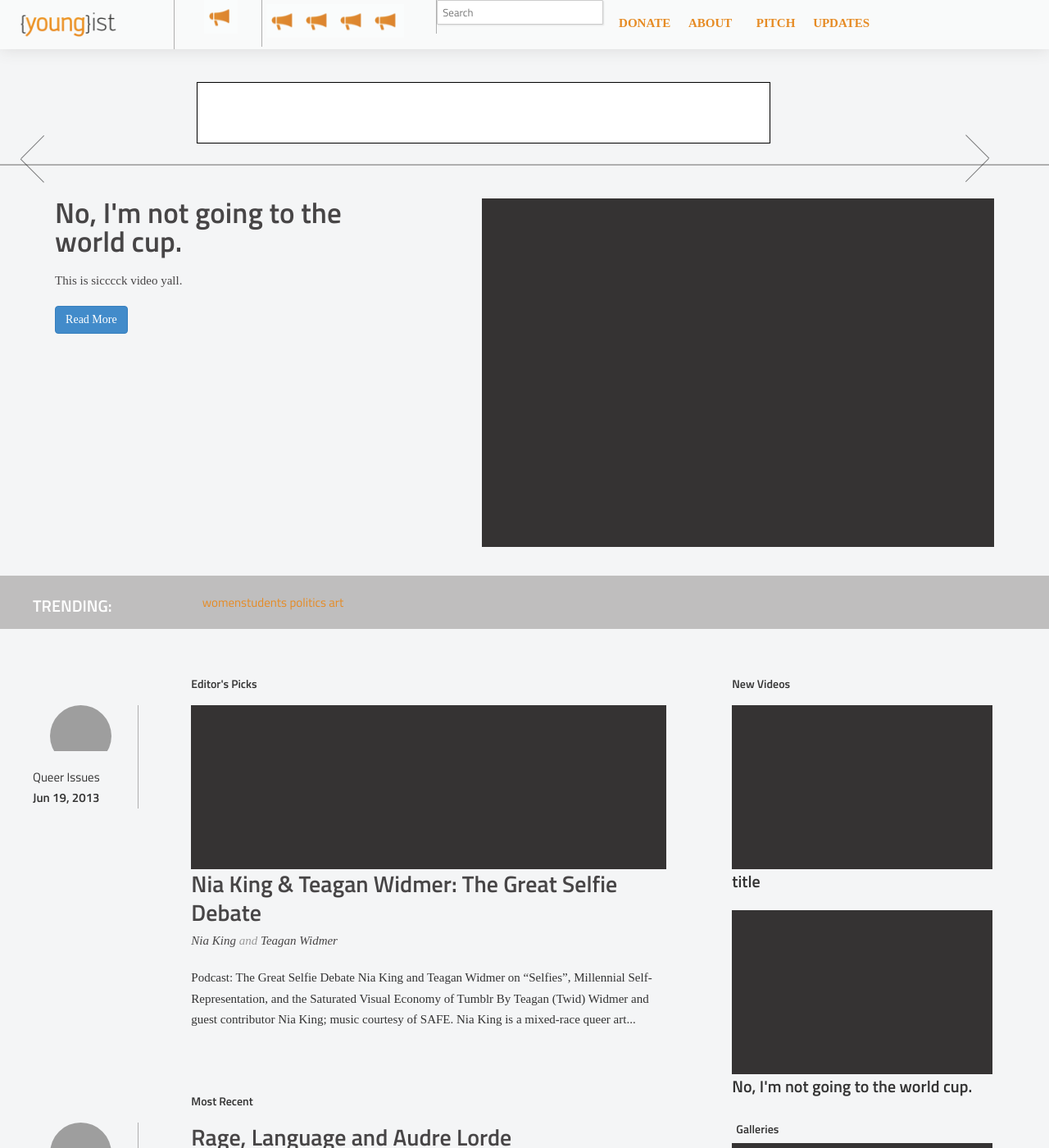
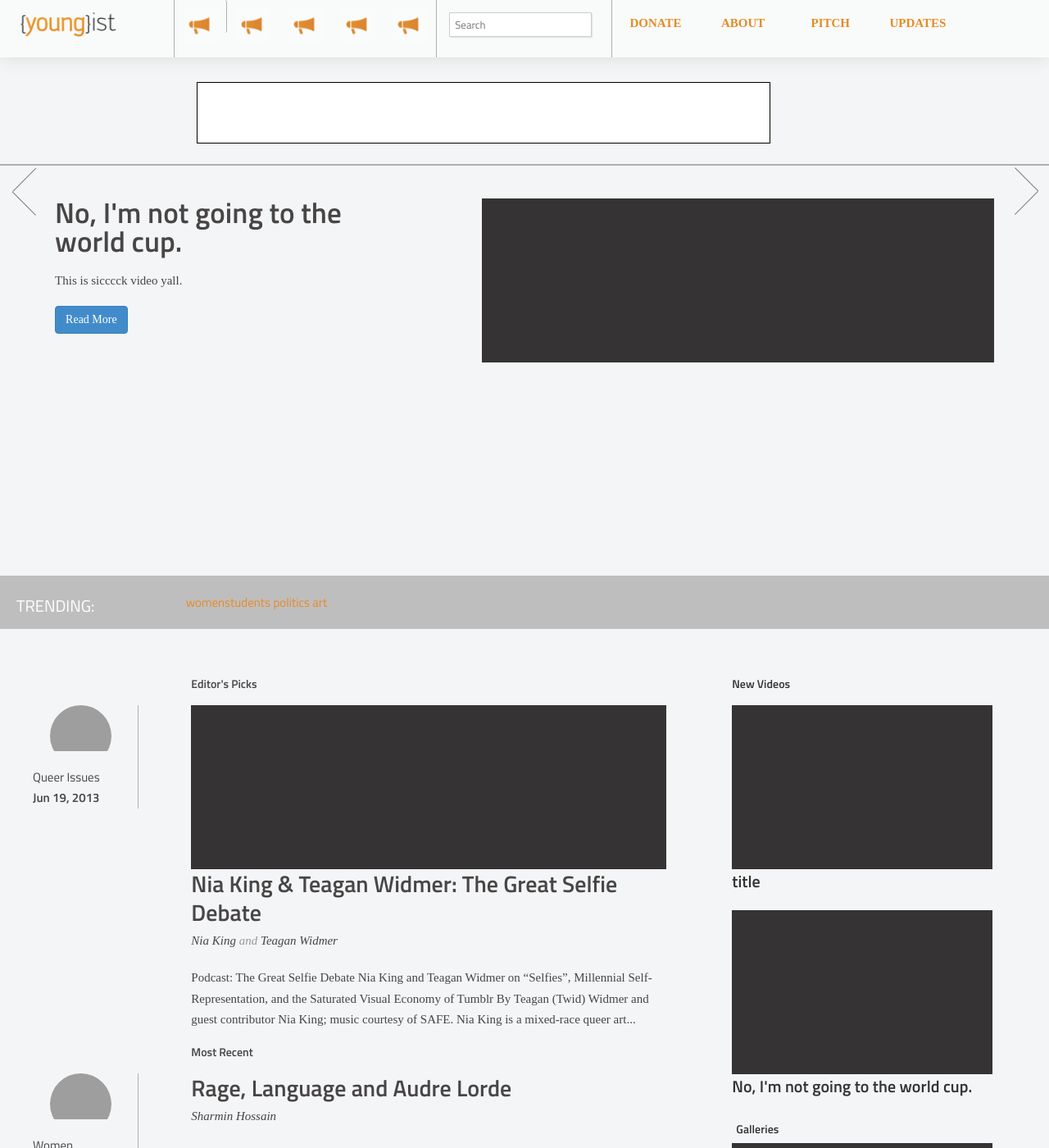
Before and after one commit to youngist/clean-blog, a Jekyll site: the page built from index.html, in a window 1280 px wide and 1400 px high. Shown: the whole window at 82% size. Built offline with Jekyll 4.4.1, drawn with Linux system fonts in a browser that asks for light colours; some web fonts are replaced; Markdown is read by kramdown in place of the engine named in the settings; grey boxes are pictures that could not be loaded.

Commit message:
fixed nav look, ad shows in mobile layout

```diff
--- a/_layouts/default.html
+++ b/_layouts/default.html
@@ -3,9 +3,9 @@
 <html>
 <head>
 <meta charset='utf-8' />
-<!-- <link rel='shortcut icon' href='{{base}}/img/favicon.ico'> -->
 <title>{{page.title}}</title>
-<meta name='description' content='{{ page.excerpt }}'>
+<!-- Find another way to include excerpt for facebook and other social sharing -->
+<!-- <meta name='description' content='{{ page.excerpt }}'> -->
 <meta name="viewport" content="width=device-width, initial-scale=1">
 <link type="text/css" rel="stylesheet" href='{{base}}/carousel.css'>
 <link type="text/css" rel="stylesheet" href='{{base}}/bootstrap.css'> <!-- careful what gets changed to bootstrap -->
@@ -27,27 +27,35 @@
 </script>
 </head>
 <body {% if page.class %} class='{{page.class}}' {% endif %}>
-<div class='header-container clearfix'>
+<div class='col12 header-container clearfix'>
     <div class='header'>
-        <div class='col2 rborder header-title'><a class='header-title-link' href='{{base}}/'><img class='logo' src='{{base}}/images/tumblrlogo.png' style='height:60px;' /></a></div>
-        <div class='col1 rborder'><img class='margin4' src='{{base}}/images/speaker-temp.png' style='height: 41px;' /></div>
+        <div class='col2 rborder header-title' style='padding-bottom: 70px;'>
+            <a class='header-title-link' href='{{base}}/'>
+                <img class='logo' src='{{base}}/images/tumblrlogo.png' style='height:60px;' />
+            </a>
+        </div>
+        <!-- <div class='col1 center rborder' style="padding-bottom: 10px;">
+            <img src="/clean-blog/images/speaker-temp.png" style="height: 41px;">
+        </div> -->
+    </div>
         <!-- SOCIAL MEDIA -->
-        <ul class='menu-social rborder col2'>
+        <ul class='menu rborder col3' style="padding-bottom: 30px;">
+            <li class=''><a class='rborder pad0' href='{{base}}/action'><img src='{{base}}/images/speaker-temp.png' style='height: 41px;' /></a></li>
             <li class=''><a class='pad0' href='rss'><img src='{{base}}/images/speaker-temp.png' style='height: 41px;' /></a></li>
-            <li class=''><a class='pad0' href='facebook'><img src='{{base}}/images/speaker-temp.png' style='height: 41px;' /></a></li>
-            <li class=''><a class='pad0' href='twitter'><img src='{{base}}/images/speaker-temp.png' style='height: 41px;' /></a></li>
-            <li class=''><a class='pad0' href='tumblr'><img src='{{base}}/images/speaker-temp.png' style='height: 41px;' /></a></li>
+            <li class=''><a class='pad0' href='http://www.facebook.com/youngist/'><img src='{{base}}/images/speaker-temp.png' style='height: 41px;' /></a></li>
+            <li class=''><a class='pad0' href='http://www.twitter.com/theyoungist/'><img src='{{base}}/images/speaker-temp.png' style='height: 41px;' /></a></li>
+            <li class=''><a class='pad0' href='http://www.youngist.tumblr.org/'><img src='{{base}}/images/speaker-temp.png' style='height: 41px;' /></a></li>
         </ul>
         <div id="search">
-          <form action="{{base}}/search" class='col2' method="get">
+          <form action="{{base}}/search" class='col2 rborder search' method="get">
             <input type="text" class='col2' id="search-query" name="q" placeholder="Search" autocomplete="off">
           </form>
         </div>
         <ul class='menu col5'>
-            <li class='center actions'><a href='{{base}}/donate'>DONATE</a></li>
-            <li class='center actions'><a href='{{base}}/about'>ABOUT</a></li>
-            <li class='center actions'><a href='{{base}}/pitch'>PITCH</a></li>
-            <li class='center actions'><a href='#modal'>UPDATES</a></li>
+            <li class='bold center nav-action'><a href='{{base}}/donate'>DONATE</a></li>
+            <li class='bold center nav-action'><a href='{{base}}/about'>ABOUT</a></li>
+            <li class='bold center nav-action'><a href='{{base}}/pitch'>PITCH</a></li>
+            <li class='bold center nav-action'><a href='#modal'>UPDATES</a></li>
         </ul>
     </div>
 </div>
--- a/_layouts/post.html
+++ b/_layouts/post.html
@@ -1,8 +1,9 @@
 ---
 layout: default
 ---
-<div class='col3 contributor-info'>
-	<div class='circular' style='background:url({{page.contributorphoto}}) no-repeat; background-size: 130px;'></div><div class='center contributor-name-bio'><h4>{% for contributor in page.contributors %}
+<div class='col3 rborder contributor-info'>
+    <div class='fl circular' style='background:url({{page.contributorphoto}}) no-repeat; background-size: 130px;'></div>
+    <div class='center fr'><h4>{% for contributor in page.contributors %}
     	<p>{% assign contributorclear = contributor | replace: "'", ' ' %}</p>
     	<a href="{{site.baseurl}}/{{ contributorclear | downcase | replace:' ','-' }}"><h3 class='contributor-name post'>{{ contributor }}</h3></a>{% endfor %}
     </h4><p class='contributors'>{{page.contributorbio}}</p></div>
--- a/_posts/pages/2013-05-15-about.html
+++ b/_posts/pages/2013-05-15-about.html
@@ -2,5 +2,7 @@
 layout: default
 class: about
 ---
-
-<div>THIS IS THE ABOUT PAGE</div>
+<div class='pad8 col12'>
+    <h1>About Us</h1>
+</div>
+<div class='pad8 col12'></div>
--- a/index.html
+++ b/index.html
@@ -24,7 +24,7 @@ layout: default
                         <p>{{ post.content | strip_html | truncatewords:40}}</p>
                         <p><a class="btn btn-large btn-primary" href="#">Read More</a></p>
                     </div>
-                    <div class="margin1 col6 carousel-dark"></div>
+                    <div class="margin1 col6 pad8 carousel-dark"></div>
                 </div>
             </div>
     {% endif %}
@@ -48,13 +48,13 @@ layout: default
       </div>
       <!-- FIND ICONS FOR THESE from Tom -->
       <div id='nav-buttons'>
-          <a class="left carousel-control" href="#myCarousel" data-slide="prev"><span class="pad4 prev"></span></a>
-          <a class="right carousel-control" href="#myCarousel" data-slide="next"><span class="pad4 next"></span></a>
+          <a class="left carousel-control" href="#myCarousel" data-slide="prev"><span class="glyphicon pad4 prev"></span></a>
+          <a class="right carousel-control" href="#myCarousel" data-slide="next"><span class="glyphicon pad4 next"></span></a>
       </div>
   </div>
 <div class='pad2 tags'>
     <!-- Change title for class -->
-    <div class='col2 skinny'>TRENDING:</div>
+    <div class='col2 medium-title boldtitillium'>TRENDING:</div>
     <div class='tag-box'>
 <!-- JEKYLL LOGIC for loop through recent articles and take unique tags, max 6? -->
     {% for post in site.posts limit: 4 %}
@@ -69,29 +69,29 @@ layout: default
 <div class='clearfix fill-article all-media'>
     <div class='pad4 col8 articles-section'>
     <!--CSS LOGIC FLOAT WRITER BUBBLE AND OTHER INFO TO THE LEFT LIKE CONTRIBUTOR PAGES -->
-        <div class='col9 margin3 article-list-title picks'>Editor's Picks</div>
+        <div class='col9 margin3 titillium bold section-title picks'>Editor's Picks</div>
         {% for post in site.categories.editors %}
         {% if post.published == true %}
         <div class='col12 listed-article'>
-            <div class='col2 post-box'>
+            <div class='col2 rborder'>
                 <div class='margin2 fl circular article-circle' style='background:url({{post.contributorphoto}}) no-repeat; background-size: 75px;'></div>
                 <!--ADD TAGS AND DATE -->
                 {% for tag in post.tags %}{{ tag }}{% endfor %}
                 <h4>{{post.date || date: "%b %d, %Y" }}</h4>
             </div>
             <div class='col9 margin1 article'>
-                <div class='col12 pad8 dark'></div><!-- ONLY FOR LAST AND FIRST FEATURED ARTICLE SHOW IMAGE -->
+                <div class='col12 pad8 image-space'></div><!-- ONLY FOR LAST AND FIRST FEATURED ARTICLE SHOW IMAGE -->
                 <h2><a href={{site.baseurl}}{{post.url}}>{{post.headline}}</a></h2>
                 <p class='contributors'>{% for contributor in post.contributors %}
                 <a href="{{site.baseurl}}/{{ contributor | downcase | replace:' ','-' }}">{{contributor}}</a>{% if forloop.rindex == 2 and forloop.length > 1 %} and {% endif %}{% if forloop.rindex >  2 %},{% endif %}{% endfor %}</p><p>{{ post.content | strip_html | truncatewords:40}}</p>{% endif %}
             </div>{% endfor %}
         </div>
-        <div class='col9 margin3 article-list-title picks'>Most Recent</div>
+        <div class='col9 margin3 titillium bold section-title picks'>Most Recent</div>
         {% for post in site.categories.article limit:4 %}
         {% if post.categories[1] != "editors" %}
         {% if post.published == true %}
         <div class='col12 listed-article'>
-            <div class='col2 post-box'>
+            <div class='col2 rborder'>
                 <div class='margin2 fl circular article-circle' style='background:url({{post.contributorphoto}}) no-repeat; background-size: 75px;'></div>
                 <!--ADD TAGS AND DATE -->
                 {% for tag in post.tags %}{{ tag }}{% endfor %}
@@ -99,7 +99,7 @@ layout: default
             </div>
         </div>
         <div class='col9 margin1 article'>
-            {% if forloop.rindex == 2 %}<div class='col12 pad8 dark'></div><!-- ONLY FOR LAST AND FIRST FEATURED ARTICLE SHOW IMAGE -->{% endif %}
+            {% if forloop.rindex == 2 %}<div class='col12 pad8 image-space'></div><!-- ONLY FOR LAST AND FIRST FEATURED ARTICLE SHOW IMAGE -->{% endif %}
             <h2><a href={{site.baseurl}}{{post.url}}>{{post.headline}}</a></h2>
             <p class='contributors'>{% for contributor in post.contributors %}
             <a href="{{site.baseurl}}/{{ contributor | downcase | replace:' ','-' }}">{{contributor}}</a>{% if forloop.rindex == 2 and forloop.length > 1 %} and {% endif %}{% if forloop.rindex >  2 %},{% endif %}{% endfor %}</p>
@@ -108,28 +108,28 @@ layout: default
     <!-- </div> -->
     <div class='pad4 col4 article-list-title fill-article article-section'>
         <!-- MEDIA SECTION WILL SHOW IMAGE OR SCREENSHOT OF VIDEO AND LINK TO THE ARTICLE WITH THE VIDEO EMBEDDED -->
-        <div class='col11 article-list-title'>New Videos</div>
+        <div class='col11 titillium bold section-title'>New Videos</div>
         {% for post in site.categories.video limit:4 %}
         {% if post.published == true %}
         {% if forloop.rindex != 1 %}
-        <div class='col11 pad8 dark'></div>
+        <div class='col11 pad8 image-space'></div>
         <h3 class='col11'>{{post.title}}</h3>
         {% endif %}
         {% if forloop.rindex == 1 %}
         <!-- WE WILL PUT AN ADD HERE -->
-        <!-- <div class='margin1 ad-box video'></div> -->
+        <!-- <div class='margin1 ad-box'></div> -->
         {% endif %}
         {% endif %}
         {% endfor %}
-        <div class='pad0 col11 article-list-title'>Galleries</div>
+        <div class='pad0 col11 titillium bold section-title'>Galleries</div>
         <!-- this will be a for loop for galleries later -->
-        <div class='col11 pad8 dark'></div>
+        <div class='col11 pad8 image-space'></div>
         <h3 class='col11'>My Body, My Marriage{{post.title}}</h3>
-        <div class='col11 pad8 dark'></div>
+        <div class='col11 pad8 image-space'></div>
         <h3 class='col11 '>Stonewall 1969{{post.title}}</h3>
-        <div class='pad0 col11 article-list-title'>Sounds</div>
+        <div class='pad0 col11 titillium bold section-title'>Sounds</div>
         <!-- this will be a for loop for sounds later -->
-        <div class='col11 pad8 dark'></div>
+        <div class='col11 pad8 image-space'></div>
         <h3 class='col11'>Lysistrata Lyceum: Meditations from a Greek American Living in Greece{{post.title}}</h3>
         <h3 class='col11'>Click here to listen.</h3>
     </div>
--- a/site.css
+++ b/site.css
@@ -133,120 +133,43 @@ hr {
 
 /* Content Section */
 
+/* General Utilities and Styles */
+
 .rborder{
   border-right: 1px solid #AFAFAF;
 }
 
-.carousel-dark{
-	height: 425px;
-	margin-top: 40px;
-	background: rgb(53, 51, 51);
-	padding: 20px 0;
-	z-index:-1;
+.titillium{
+  font-family:'Titillium Web', sans-serif;
 }
+
+.bold{
+  font-weight:600;
+}
+
+.pad10 {
+  padding: 0 0 60px 0;
+}
+
+/* makes the article and media section the same off white*/
+.fill-article {
+  background: #F4F5F6;
+  }
+
+/*Navigation*/
 
 .search-box{
    width:20%;
  }
-.prev{
-  background: url("images/arrow-l.png") no-repeat;
+
+.search{
+  padding:15px;
   }
 
-.next{
-  background: url("images/arrow-r.png") no-repeat;
- }
-
-.ad-box {
-	background: white;
-	border: black 1px solid;
-	height:75px;
-	width:650px;
-}
-
-.ad {
-	background:#F4F5F6;
-	height:150px;
-	padding:100px;
-	border-bottom:2px solid #AFAFAF;
-}
-.tags{
-	background:#BFBEBE;
-	}
-.skinny{
-	color: white;
-	font: 'Titillium Web', sans-serif;
-	font-weight: 600;
-	margin-left: 20px;
-	font-size: 20px;
-	}
-.dark{
-	background: rgb(53, 51, 51);
-/*  height: 235px;
-  width: 275px;
-*/	padding: 20px 0;
-}
-.all-media{
-/*  height:1776px;*/
-}
-.article-list-title {
-	font-family:'Titillium Web', sans-serif;
-	font-size: 14px;
-	font-weight:600;
-	padding: 15px 0 15px 0;
-}
-.articles-section {
-	background:#F4F5F6;
-	}
-
-.media-section {
-	background:#8D8D8D;
-	color:white;
-	}
-
-.article {
-	padding: 0 0 60px 0;
-/*	border-top: 1px solid #AFAFAF;*/
-	}
-
-.article h2 {
-/*	padding-top:20px;*/
-	margin-bottom: 5px;
-	}
-.article a{
-	color:#474546;
-	}
-
-.article a:hover {
-    color:#e68b24;
-	}
-
-.media-header{
-	color:#fff;
-	}
-
-.video{
-	padding: 20px 0;
-	width:275px;
-	height:275px;
-	}
-
-.small{
-	width:275px;
-	height:275px;
-	}
-
-.main-content{
-	padding: 150px 0 0 20px;
-	}
-
-.footer{
-	background:rgb(53, 51, 51);
-	color: #e68b24;
-	}
-
+/*Taken from Mapbox.com menu*/
 .menu li a {
   float: left;
-    width: 15%;
+  width: 20%; /*Change to 25% when in mobile layout */
   font-size: 15px;
   line-height: 10px;
   height: 40px;
@@ -258,46 +181,117 @@ hr {
   padding: 10px 5px;
   border-radius: 3px;
   }
-	.menu-social li a{
-    font-size: 15px;
-    display: block;
-    white-space: nowrap;
-    position: relative;
-    z-index: 0;
-    border-radius: 3px;
-    height: 41px;
-    width: 42px;
-    float:left;
+
+/* Carousel */
+
+.carousel-dark{
+/*  height: 425px;*/
+  margin-top: 40px;
+  background: rgb(53, 51, 51);
+/*  padding: 20px 0;*/
+  z-index:-1;
 }
+
+.prev{
+  background: url("images/arrow-l.png") no-repeat;
+  left: -10px;
+  }
+
+.next{
+  background: url("images/arrow-r.png") no-repeat;
+  right: -60px;
+  }
+
+/* Ads */
+.ad {
+  background:#F4F5F6;
+  border-bottom:2px solid #AFAFAF;
+  height:150px;
+  padding:100px;
+  }
+
+.ad-box {
+  background: white;
+  border: black 1px solid;
+  height:75px;
+  width:650px;
+  }
+
+/* Tags */
+.tags{
+	background:#BFBEBE;
+	}
+
+.medium-title{
+  font-size: 20px;
+  color: white;
+}
+
+/* Main Page Article and Media Section */
+.image-space {
+  background: rgb(53, 51, 51);
+/*  padding: 20px 0;*/
+  }
+
+.section-title {
+  font-size: 14px;
+  padding: 15px 0 15px 0;
+  }
+
+.articles-section {
+  background:#F4F5F6;
+  color:#474546;
+  }
+
+.media-section {
+  background:#8D8D8D;
+  color:#ffffff;
+  }
+
+.article h2 {
+/*  Make margin smaller than average h2*/
+  margin-bottom: 5px;
+  }
+/*Article links and Author links on the front page look bad in orange*/
+.article a{
+  color:#474546;
+  }
+
+.article a:hover {
+  color:#e68b24;
+  }
+
+/* Footer */
+.footer{
+  background:rgb(53, 51, 51);
+  color: #e68b24;
+  }
+
 footer {
 	border-top: 1px dotted #d3d3d3;
 	font-size: 14px;
 	}
 
+/* Circle images and Contributor elements */
+
+/* In Post layout*/
 .contributor-info{
   margin: 150px 0 0 0;
   position: fixed;
-	border-right: 1px solid #AFAFAF;
   }
-.contributor-name-bio{
-	float:right;
-	}
+
+/* Image given by contributor must always be this height?*/
 .contributor-theme-image img{
   height:400px;
   }
 
-.post-box{
-	border-right: 1px solid #AFAFAF;
-	}
-
-/* Circle images and Contributor elements */
 .contributors{
   font-style:italic;
   color:#999999;
   }
 
+/*What's the difference between these two?*/
 .circular {
-	float: right;
   width: 90px;
   height: 90px;
   border-radius: 100px;
@@ -305,22 +299,19 @@ footer {
   -moz-border-radius: 200px;
   background-size:90px;
   }
+.circular img {
+  opacity: 0;
+  filter: alpha(opacity=0);
+  }
+
 .article-circle{
   width: 75px;
   height: 75px;
   background-size: 60px;
-	border: none;
+/*  border: none;*/
   }
-.circular img {
-    opacity: 0;
-    filter: alpha(opacity=0);
-	}
-.page-excerpt{
-	font-family: 'Titillium Web', sans-serif;
-	font-size:20px;
-	font-weight:600;
-	padding:10px 0 10px 40px;
-	}
+
+/*CSS for contributor circle*/
 .contrib-layout{
   position: absolute;
   top: 150px;
@@ -330,65 +321,56 @@ footer {
   background-size: 150px;
   border:5px solid #fff;
   }
-.contributor-header{
-	height:400px;
-	}
-.contributor-name{
-	font-size: 55px;
-	margin:0;
+
+/*CSS for contributor circle*/
+.contrib-layout{
+  position: absolute;
+  top: 150px;
+  left: 35%;
+  width: 150px;
+  height: 150px;
+  background-size: 150px;
+  border:5px solid #fff;
   }
 
+/*Can use for tags posted or anything of posts*/
+.page-excerpt{
+  font-size:20px;
+  padding:10px 0 10px 40px;
+  }
+
+/* NOT SURE WHERE THIS IS USED
 .post{
+  color:#333;
   font-size: 20px;
   padding: 10px;
   margin:0;
-	color:#333;
 }
-.stories h2{
-	font-weight:600;
-	}
+*/
 
 /* Header */
 
 .header-container{
   background:#F9FAFA;
+  color: #000000;
   box-shadow: 0 0 20px 0 rgb(218, 218, 218);
-	color: black;
-	width: 250px;
+/*  width: 250px;*/
   font-family: 'Engel Light ltd';
   font-weight: 100;
   font-size: 32px;
   position: fixed;
   z-index: 2;
-	width: 100%;
   }
-.actions{
+
+.nav-action{
   margin: 13px 0 0 0;
   font-size: 18px;
   color: #BFBEBE;
-	font-weight: 600;
   }
+
+/*Controls the size of the icon*/
 .header-title{
   height:60px;
-  }
-.header-about, .header-feeds{
-	position:absolute;
-	padding:15px 0px 15px 0;
-	text-align:center;
-	font-size:17px;
-	font-family:'DINPro-Medium';
-	}
-.header-about{
-	right:270px;
-	top:15px;
-	}
-.header-feeds{
-	right:150px;
-	top:15px;
-	}
-
-.fill-article {
-  background: #F4F5F6;
   }
 
 /* Block Quotes */
@@ -706,6 +688,7 @@ Details: http://www.positioniseverything.net/easyclearing.html
     background-image:url(img/sprite@2x.png);
     background-size:240px 240px;
     }
+/*  TRYING TO MAKE THINGS MORE MOBILE PRETTY*/
   .contributor-theme-image img{
   width: 100%;
   height:auto;
@@ -713,3 +696,9 @@ Details: http://www.positioniseverything.net/easyclearing.html
   .contributor-name {
   padding:50px 20px 0 40px;
   }
+  .ad {
+  padding-top:431px;
+  }
+  .ad-box{
+  margin-top: -50px;
+  }
```
Also changed, not shown: _includes/contrib_feed_post_layout.html (+10 -2 lines), _layouts/tag_index.html (+17 -0 lines), bootstrap.css, 1 other file. Lines whose indentation alone changed are shown as unchanged.
